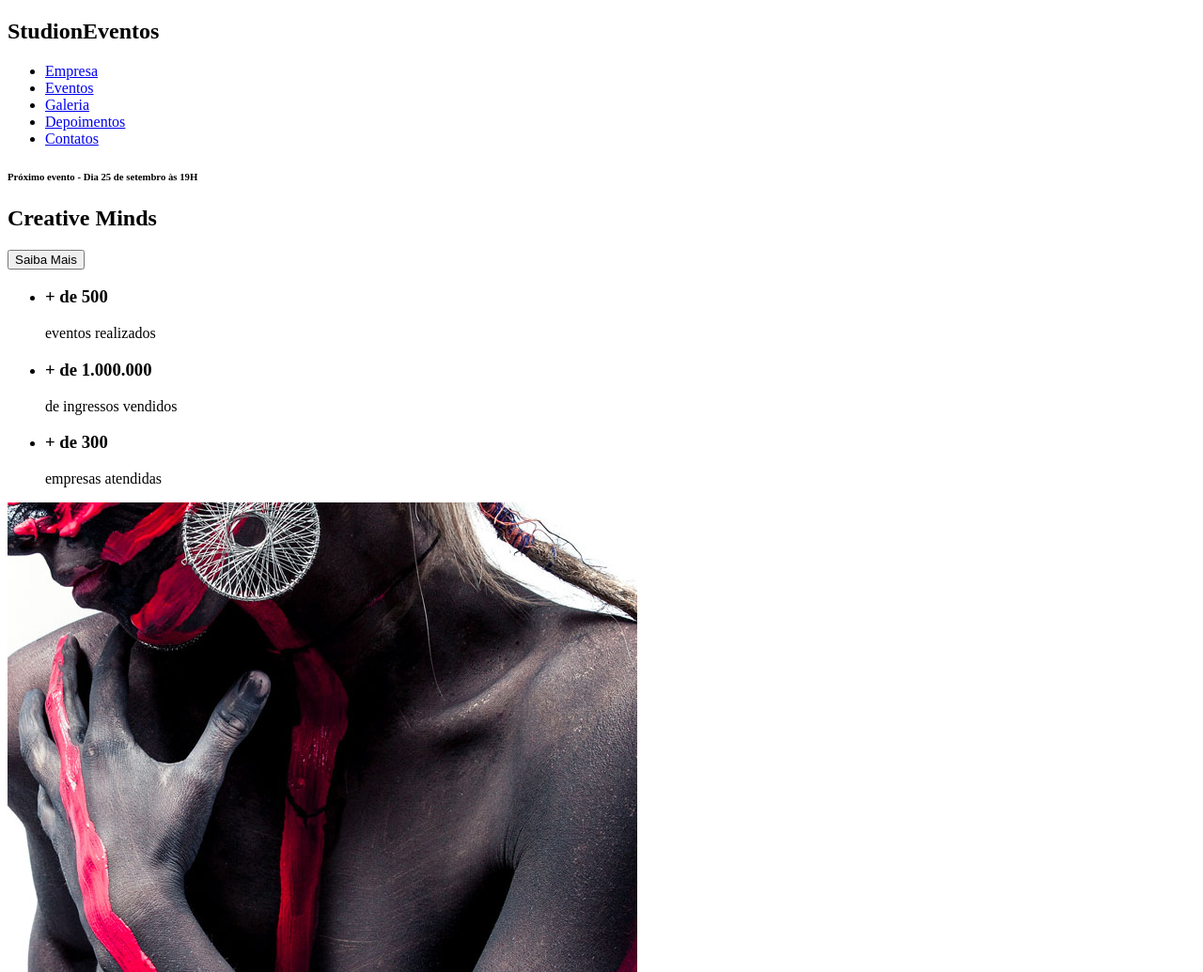
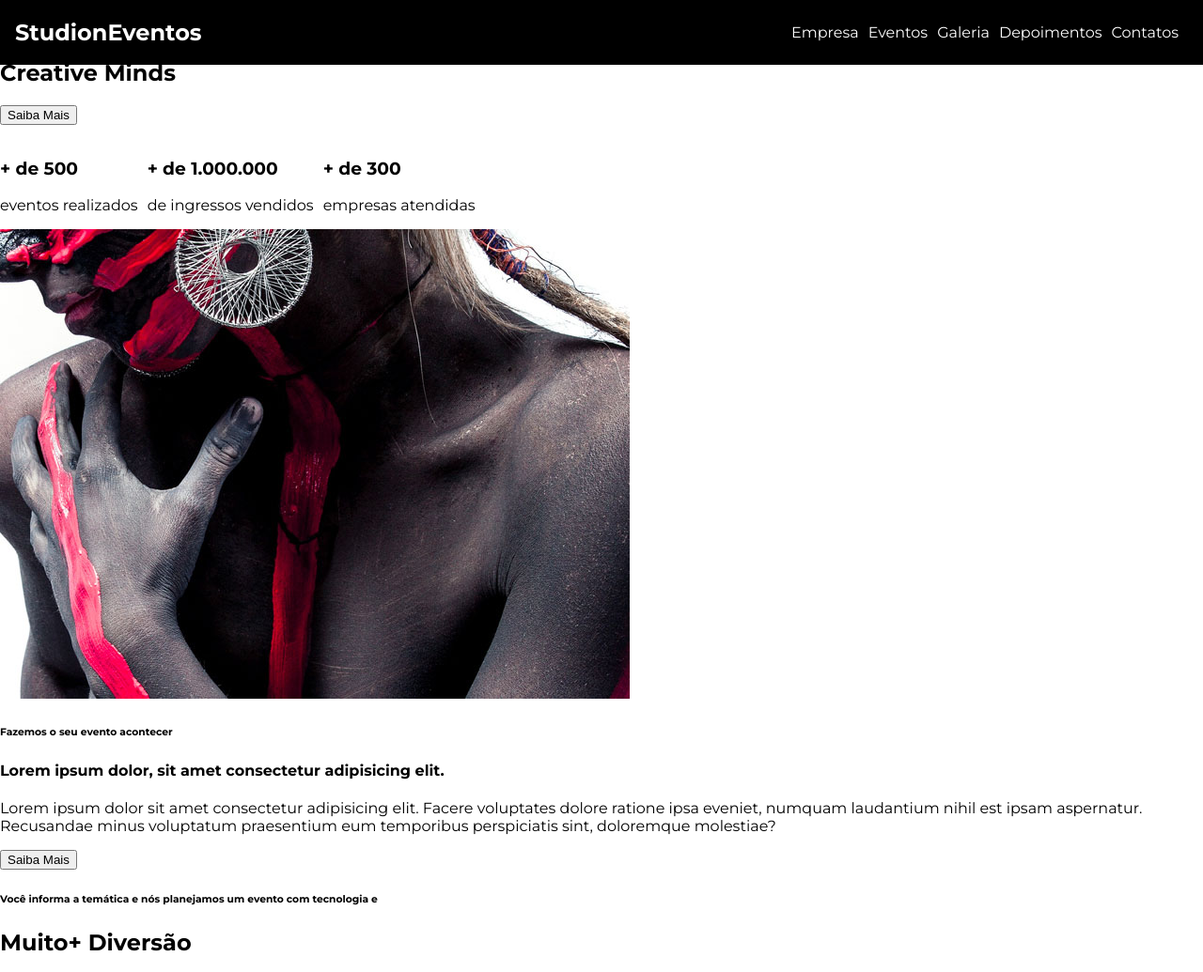
Before and after one commit to zMateusReis/Studion, a website: page src/index.html in a window 1280 px wide. Shown: the top 1035 px of the page at 94% size. Drawn offline with Linux system fonts and the light colour scheme.

Commit message:
feat(nav): added base style

```diff
--- a/src/index.html
+++ b/src/index.html
@@ -4,12 +4,13 @@
     <meta charset="UTF-8">
     <meta name="viewport" content="width=device-width, initial-scale=1.0">
     <title>Studion</title>
+    <link rel="stylesheet" href="style.css">
 </head>
 
 <body>
-    <nav>
+    <nav class="navbar">
         <h1>Studi<span>on</span><span>Eventos</span></h1>
-            <ul>
+            <ul class="navbar__links">
                 <li>
                     <a href="#empresa" target="_blank">
                         Empresa
--- /dev/null
+++ b/src/style.css
@@ -0,0 +1,54 @@
+@import url('https://fonts.googleapis.com/css2?family=Montserrat:wght@400;700&display=swap');
+
+* {
+    box-sizing: border-box;
+}
+
+:root {
+    --color-primary: #ffc500;
+    font-family: 'Montserrat', sans-serif;
+    font-size: 16px;
+}
+
+body {
+    margin: 0;
+}
+
+ul {
+    display: flex;
+    list-style: none;
+    padding-left: 0;
+}
+
+li {
+    margin-right: 0.625rem;
+}
+
+.navbar {
+    position: fixed;
+    display: grid;
+    grid-template-columns: 1fr 9fr;
+    align-items: center;
+    top: 0;
+    left: 0;
+
+    width: 100vw;
+    padding: 0 1rem;
+
+    background-color: #000;
+    color: #fff;
+}
+
+.navbar__links {
+    justify-self: end;
+
+}
+
+.navbar__links a {
+    color: #fff;
+    text-decoration: none;
+}
+
+.navbar__links a:hover {
+    color: var(--color-primary);
+}
```
